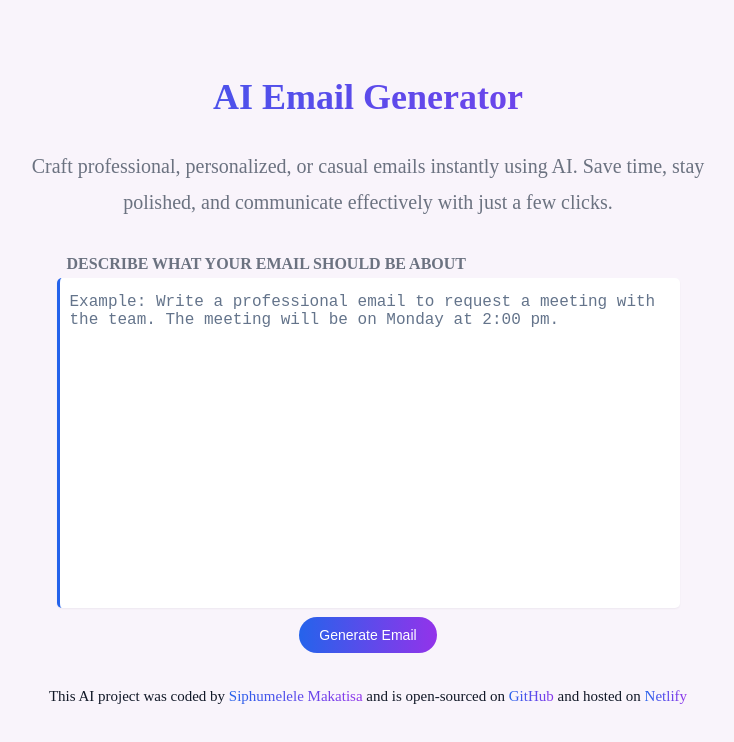
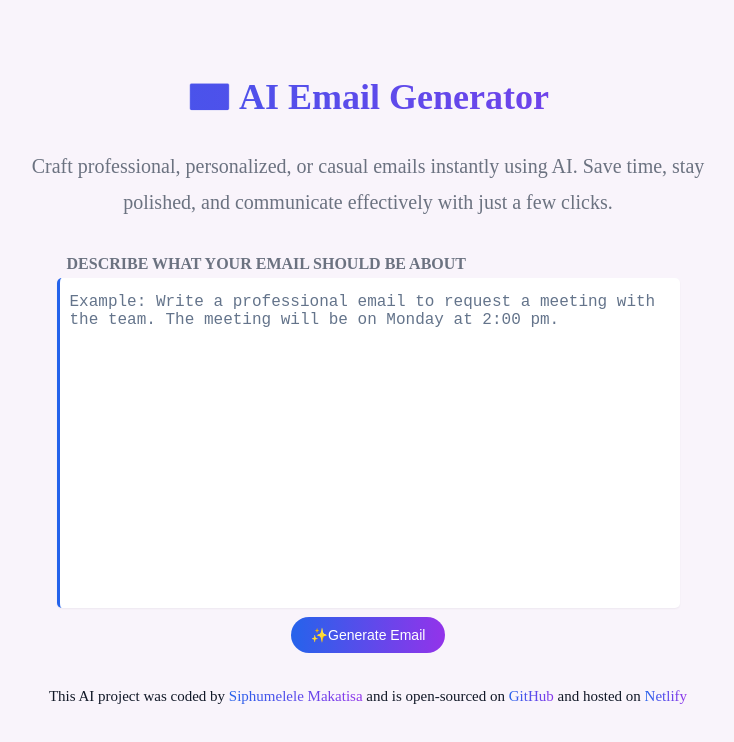
Before and after one commit to SIPHUMELELE22/AI-Email-Generator, a plain HTML site: page index.html in a window 1280 px wide. Shown: the whole page, without its empty margins (272-1006 px from the left). Drawn offline with nearby package versions, Linux system fonts and the light colour scheme.

Commit message:
Update index.html
Added emojis

```diff
--- a/index.html
+++ b/index.html
@@ -10,7 +10,7 @@
   </head>
   <body>
     <header>
-      <h1>AI Email Generator</h1>
+      <h1> <span class="emoji">📧</span> AI Email Generator</h1>
       <p class="subtext">
         Craft professional, personalized, or casual emails instantly using AI.
         Save time, stay polished, and communicate effectively with just a few
@@ -28,7 +28,7 @@
             autofocus
             required
           ></textarea>
-          <input type="submit" class="generateBtn" id="generateBtn" value="Generate Email"></input>
+          <input type="submit" class="generateBtn" id="generateBtn" value="✨Generate Email"></input>
         </form>
         <div id="outputContainer" class="hidden">
           <label for="result">AI RESPONSE</label>
```
